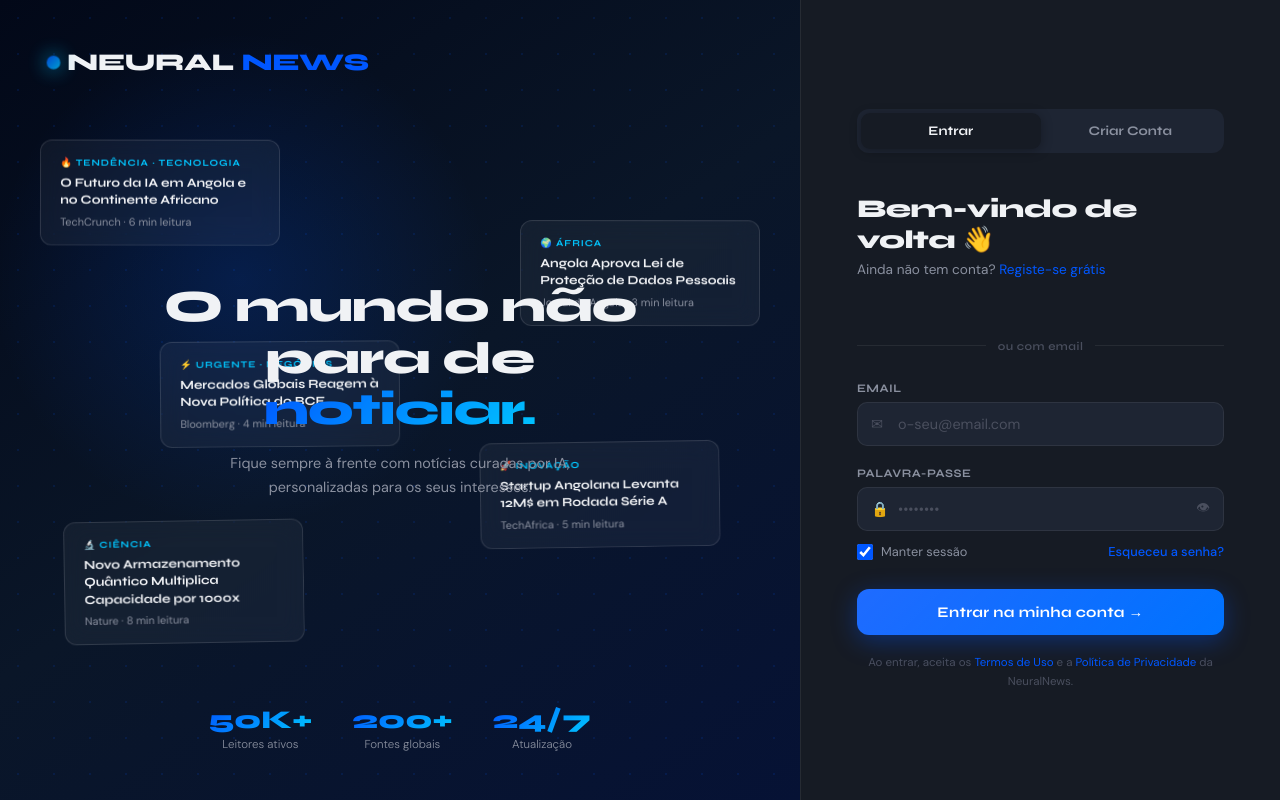
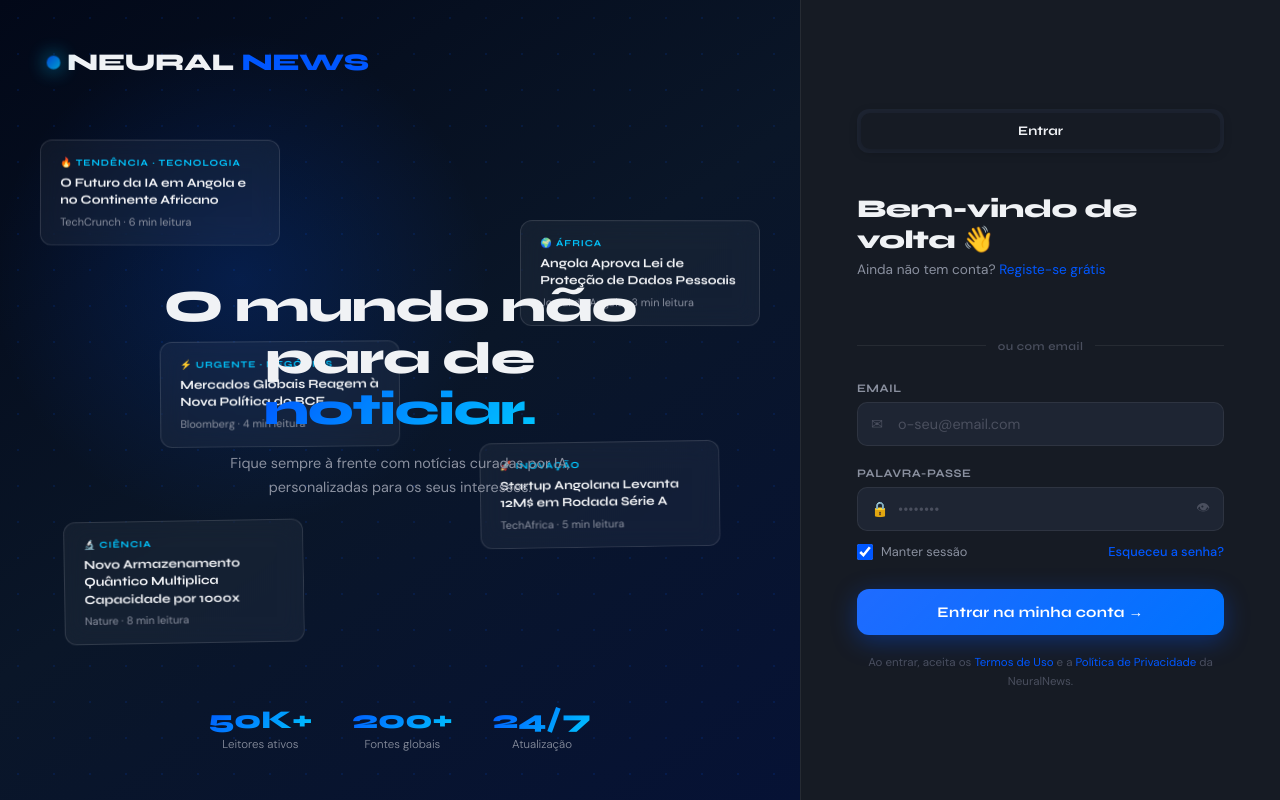
Before and after one commit to Genio2170/lab_dev, a Flask app: page /login in a window 1280 px wide. Run offline with Flask 3, Linux system fonts and the light colour scheme.

Commit message:
atualização do login html

```diff
--- a/frontend/templates/login.html
+++ b/frontend/templates/login.html
@@ -82,8 +82,7 @@
 
     <!-- Tabs -->
     <div class="auth-tabs">
-      <button class="auth-tab active" id="tabLogin" onclick="switchTab('login')">Entrar</button>
-      <button class="auth-tab" id="tabRegister" onclick="switchTab('register')">Criar Conta</button>
+      <button type="button" class="auth-tab active" id="tabLogin" >Entrar</button>
     </div>
 
     <!-- ========== FORMULÁRIO LOGIN ========== -->
@@ -92,7 +91,7 @@
 
       <div class="form-header">
         <h2 class="form-title">Bem-vindo de volta 👋</h2>
-        <p class="form-subtitle">Ainda não tem conta? <a href="#" onclick="switchTab('register')">Registe-se grátis</a></p>
+        <p class="form-subtitle">Ainda não tem conta? <a href="{{ url_for('register') }}" >Registe-se grátis</a></p>
       </div>
 
       <!-- Alerta -->
@@ -134,7 +133,7 @@
         <label class="form-label">Palavra-passe</label>
         <div class="form-input-wrap">
           <span class="form-input-icon">🔒</span>
-          <input class="form-input" type="password" id="loginPass" name="password_hash" placeholder="••••••••" required />
+          <input class="form-input" type="password" id="loginPass" name="password" placeholder="••••••••" required />
           <button type="button" class="toggle-pass" onclick="togglePass('loginPass', this)">👁</button>
         </div>
       </div>
@@ -148,7 +147,7 @@
         <a href="#" class="forgot-link">Esqueceu a senha?</a>
       </div>
 
-      <button type="button" class="btn-primary" id="loginBtn" >
+      <button type="submit" class="btn-primary" id="loginBtn">
         Entrar na minha conta →
       </button>
 
```
